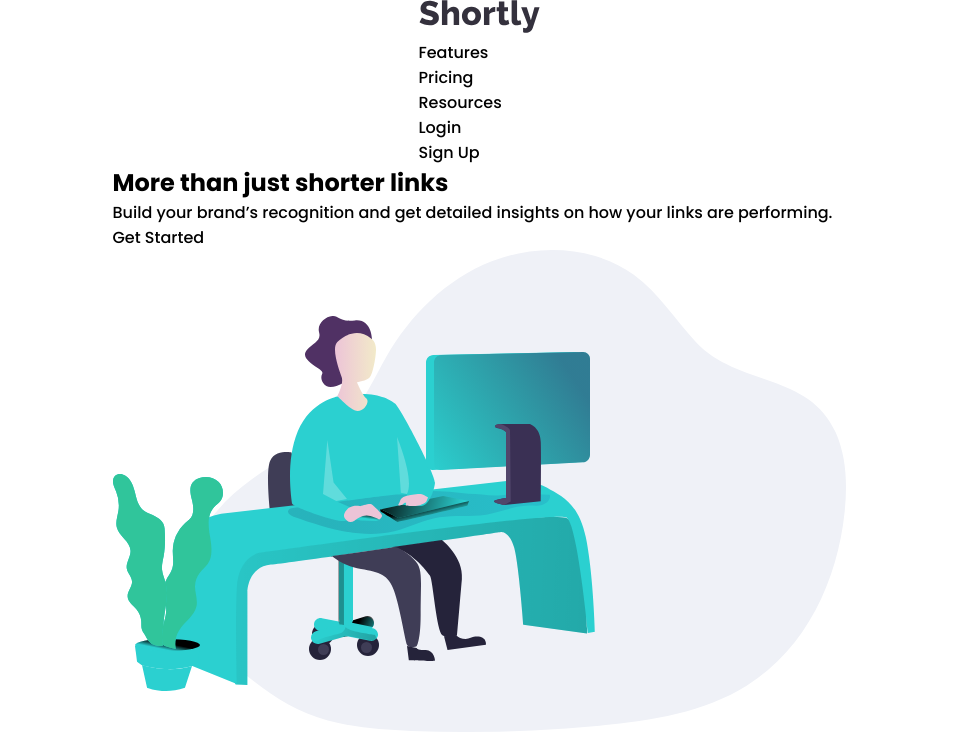
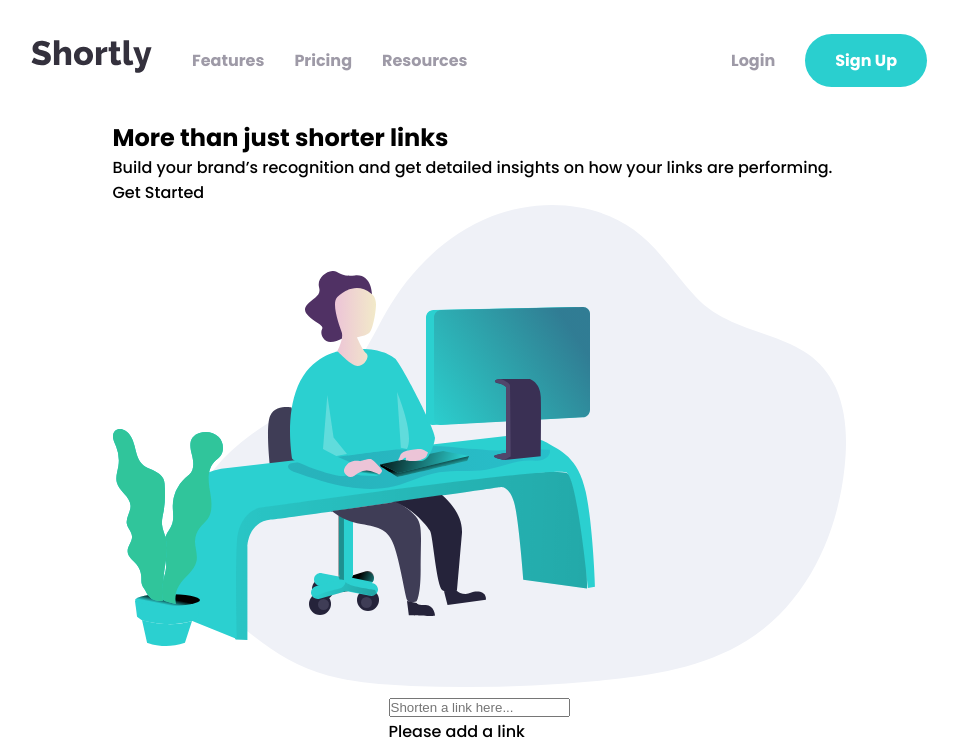
Before and after one commit to lkiryu/url-shortening-api-landing-page, a React (Create React App) app: page / in a window 1280 px wide. Shown: the top 741 px of the page, without its empty margins (161-1119 px from the left). Built offline with nearby package versions, Linux system fonts and the light colour scheme.

Commit message:
header style add

```diff
--- /dev/null
+++ b/src/components/header/header.css
@@ -0,0 +1,58 @@
+.header{
+    display: flex;
+    justify-content: center;
+    align-items: center;
+    width: 100%;
+    height: 15vh;
+}
+
+.logo{
+    margin-right: 40px;
+}
+
+.header-content{
+    display: flex;
+    justify-content: space-between;
+    align-items: center;
+    width: 70vw;
+}
+
+nav{
+    width: 100%;
+}
+
+.nav-lists{
+    display: flex;
+    justify-content: space-between;
+    align-items: center;
+    width: 100%;
+}
+
+.nav-list{
+    display: flex;
+    justify-content: center;
+    align-items: center;
+    gap: 30px;
+}
+
+.nav-link{
+    color: hsl(257, 7%, 63%);
+    font-weight: 700;
+    transition: 0.3s ease-in;
+}
+
+.nav-link:hover{
+    color: hsl(255, 11%, 22%);
+}
+
+.sign-up a{
+    padding: 15px 30px;
+    background-color: hsl(180, 66%, 49%);
+    color: hsl(0, 0%, 100%);
+    border-radius: 30px;
+    transition: 0.3s ease-in;
+}
+
+.sign-up a:hover{
+    opacity: 70%;
+}
--- a/src/components/header/header.js
+++ b/src/components/header/header.js
@@ -1,11 +1,13 @@
 import React from "react";
 import logo from "../../images/logo.svg"
+
+import './header.css'
 
 const Header = () => {
     return (
         <header className="header">
             <div className="header-content">
-                <a href="/">
+                <a href="/" className="logo">
                     <img src={logo} alt="logo"></img>
                 </a>
 
```
